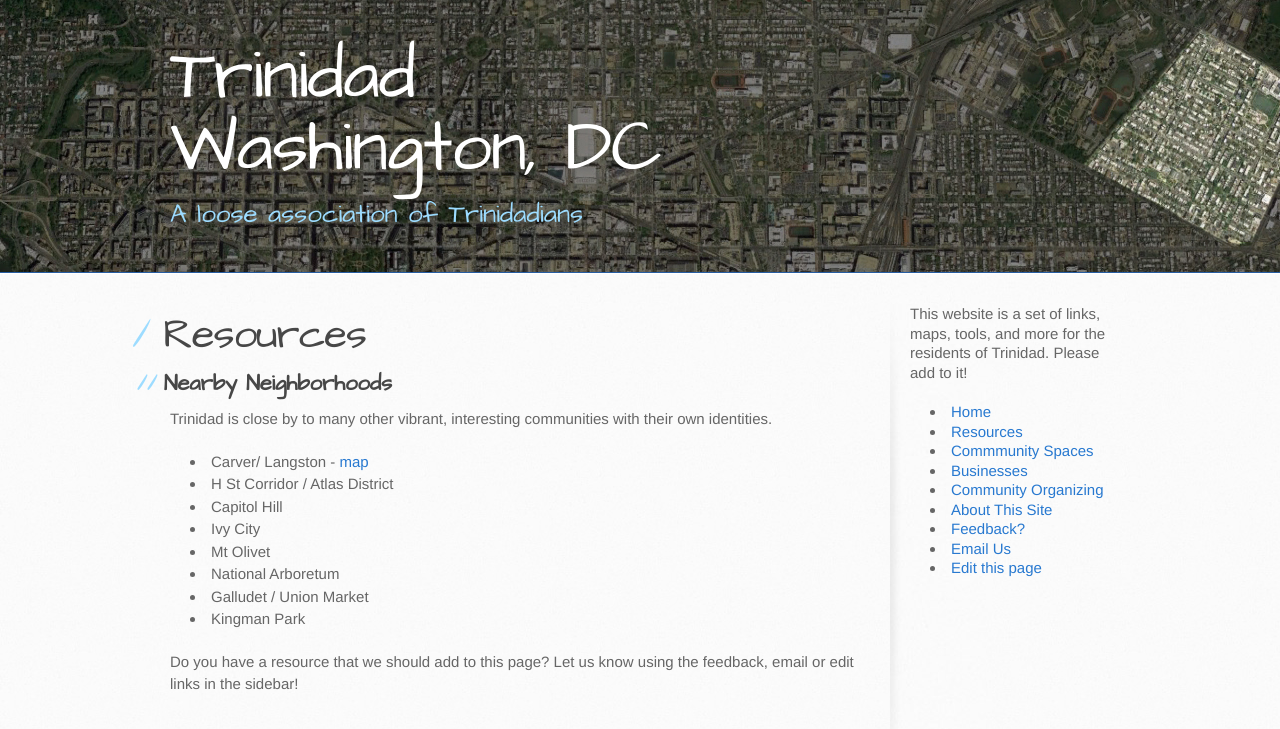
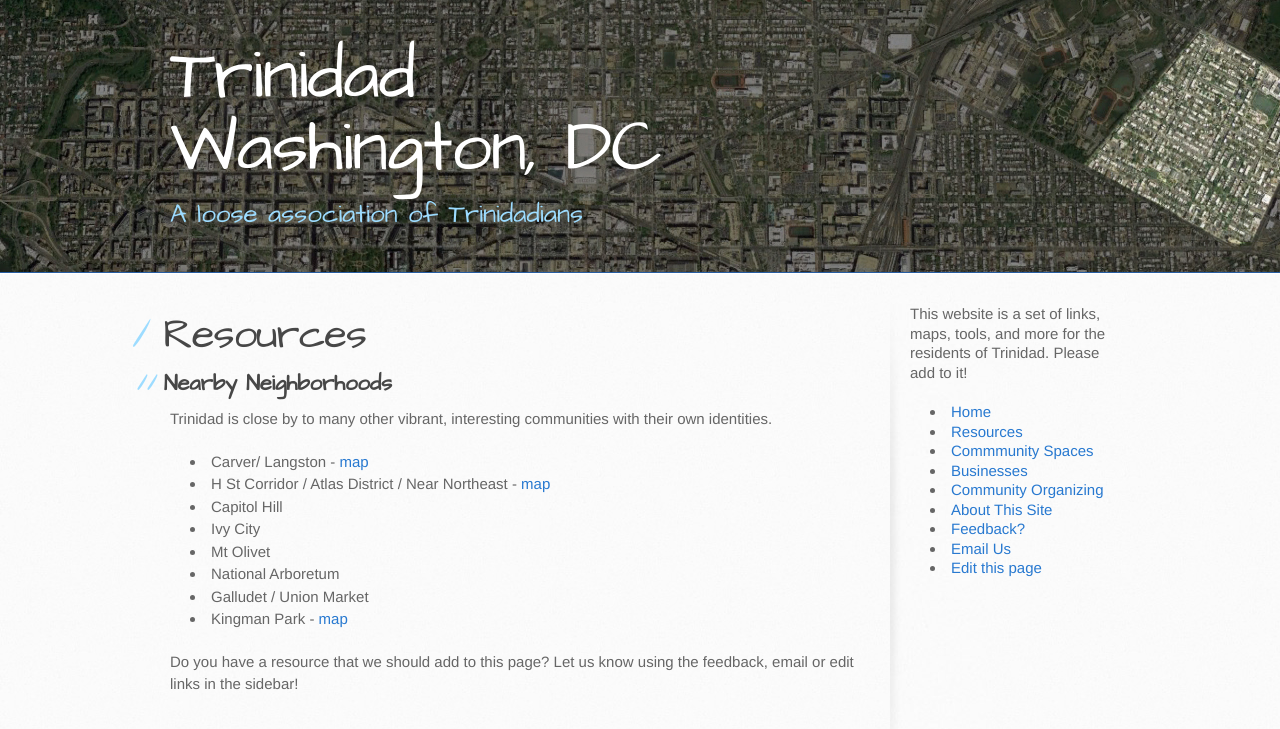
Before and after one commit to gbinal/tobago, a Jekyll site: the page built from Neighborhoods.md, in a window 1280 px wide. Shown: the top 729 px of the page. Built offline with Jekyll 4.4.1, drawn with Linux system fonts in a browser that asks for light colours.

Commit message:
Updated with links

```diff
--- a/Neighborhoods.md
+++ b/Neighborhoods.md
@@ -9,13 +9,13 @@ published: true
 Trinidad is close by to many other vibrant, interesting communities with their own identities.
 
 * Carver/ Langston - [map](https://goo.gl/maps/PFg32HaMqd8MLoqV6)
-* H St Corridor / Atlas District
+* H St Corridor / Atlas District / Near Northeast - [map](https://goo.gl/maps/DBcMLbsRviV2nZei6)
 * Capitol Hill
 * Ivy City
 * Mt Olivet
 * National Arboretum
 * Galludet / Union Market
-* Kingman Park
+* Kingman Park - [map](https://goo.gl/maps/WoMrHQXYWjtjVnnN8)
 
 
 <p><em>Do you have a resource that we should add to this page?  Let us know using the feedback, email or edit links in the sidebar!</em></p>
```
